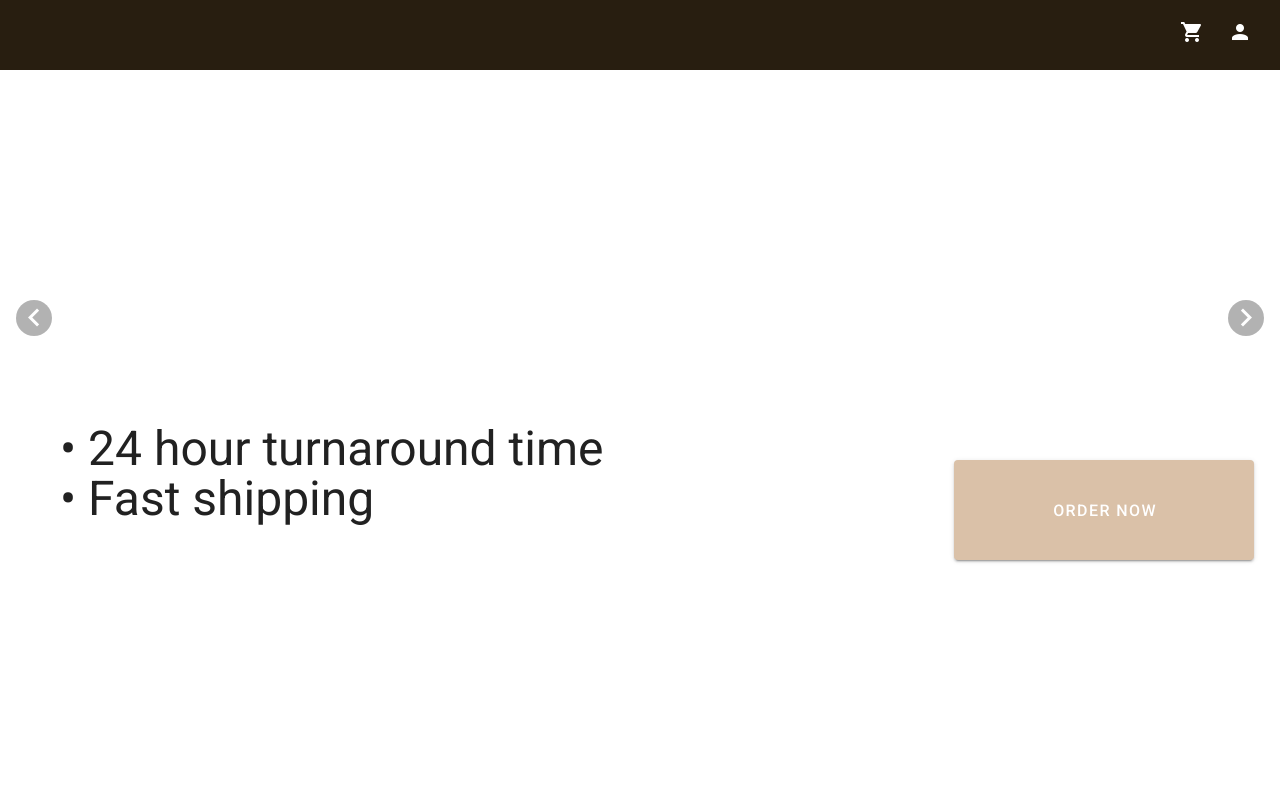
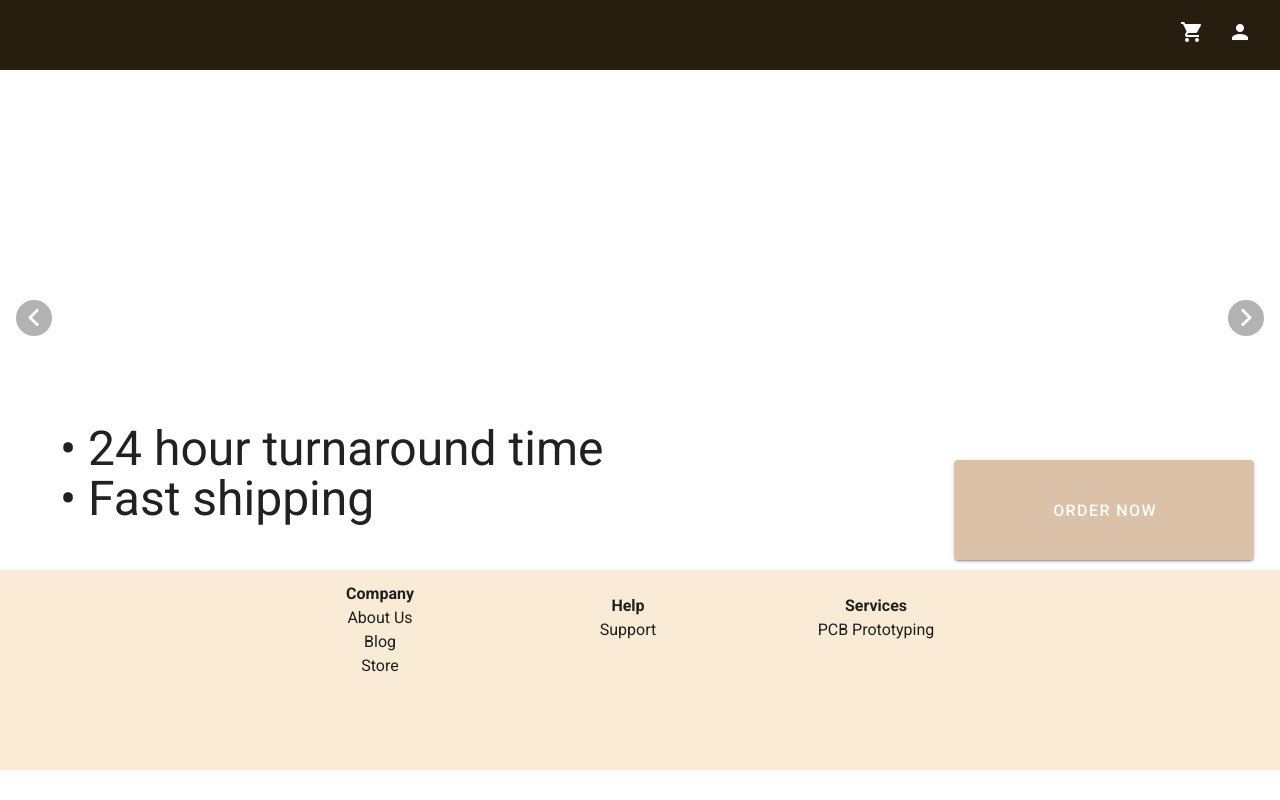
Before and after one commit to Pitwuk/vafl, a Vue app: page / in a window 1280 px wide. Built offline with nearby package versions, Linux system fonts and the light colour scheme; what vue-ls would draw is missing.

Commit message:
layout bottom nav bar

```diff
--- a/package.json
+++ b/package.json
@@ -3,7 +3,7 @@
   "version": "0.1.0",
   "private": true,
   "scripts": {
-    "serve": "vue-cli-service serve",
+    "serve": "vue-cli-service serve ",
     "build": "vue-cli-service build",
     "lint": "vue-cli-service lint"
   },
--- /dev/null
+++ b/src/components/Bottom.vue
@@ -0,0 +1,47 @@
+<template>
+  <div class="tertiary">
+    <v-container class="center">
+      <v-row>
+        <v-col>
+          <h4>Company</h4>
+          <span>About Us</span>
+          <br />
+          <span>Blog</span>
+          <br />
+          <span>Store</span>
+        </v-col>
+        <v-col>
+          <v-container>
+            <h4>Help</h4>
+            <span>Support</span>
+          </v-container>
+        </v-col>
+        <v-col>
+          <v-container>
+            <h4>Services</h4>
+            <span>PCB Prototyping</span>
+          </v-container>
+        </v-col>
+      </v-row>
+    </v-container>
+  </div>
+</template>
+
+<script>
+export default {};
+</script>
+
+<style scoped>
+div {
+  position: relative;
+  bottom: 0;
+  width: 100%;
+  height: 200px;
+}
+.center {
+  position: relative;
+  margin: auto;
+  width: 60%;
+  text-align: center;
+}
+</style>
--- a/src/views/Home.vue
+++ b/src/views/Home.vue
@@ -9,11 +9,13 @@
         </div>
       </v-carousel-item>
     </v-carousel>
+    <Bottom />
   </v-app>
 </template>
 
 <script>
 import Appbar from "../components/Appbar.vue";
+import Bottom from "../components/Bottom.vue";
 export default {
   data() {
     return {
@@ -35,7 +37,7 @@ export default {
       ]
     };
   },
-  components: { Appbar }
+  components: { Appbar, Bottom }
 };
 </script>
 
--- a/vue.config.js
+++ b/vue.config.js
@@ -1,6 +1,14 @@
+const fs = require("fs");
+
 module.exports = {
   transpileDependencies: ["vuetify"],
   devServer: {
-    disableHostCheck: true,
+    https: true,
+    // https: {
+    //   key: fs.readFileSync("./cert/server-key.pem"),
+    //   cert: fs.readFileSync("./cert/server-cert.pem"),
+    //   ca: fs.readFileSync("./cert/ca-cert.pem"),
+    // },
+    // public: "https://localhost:8080/",
   },
 };
```
Also changed, not shown: 1 other file (tests, documents, lock files or other folders).
